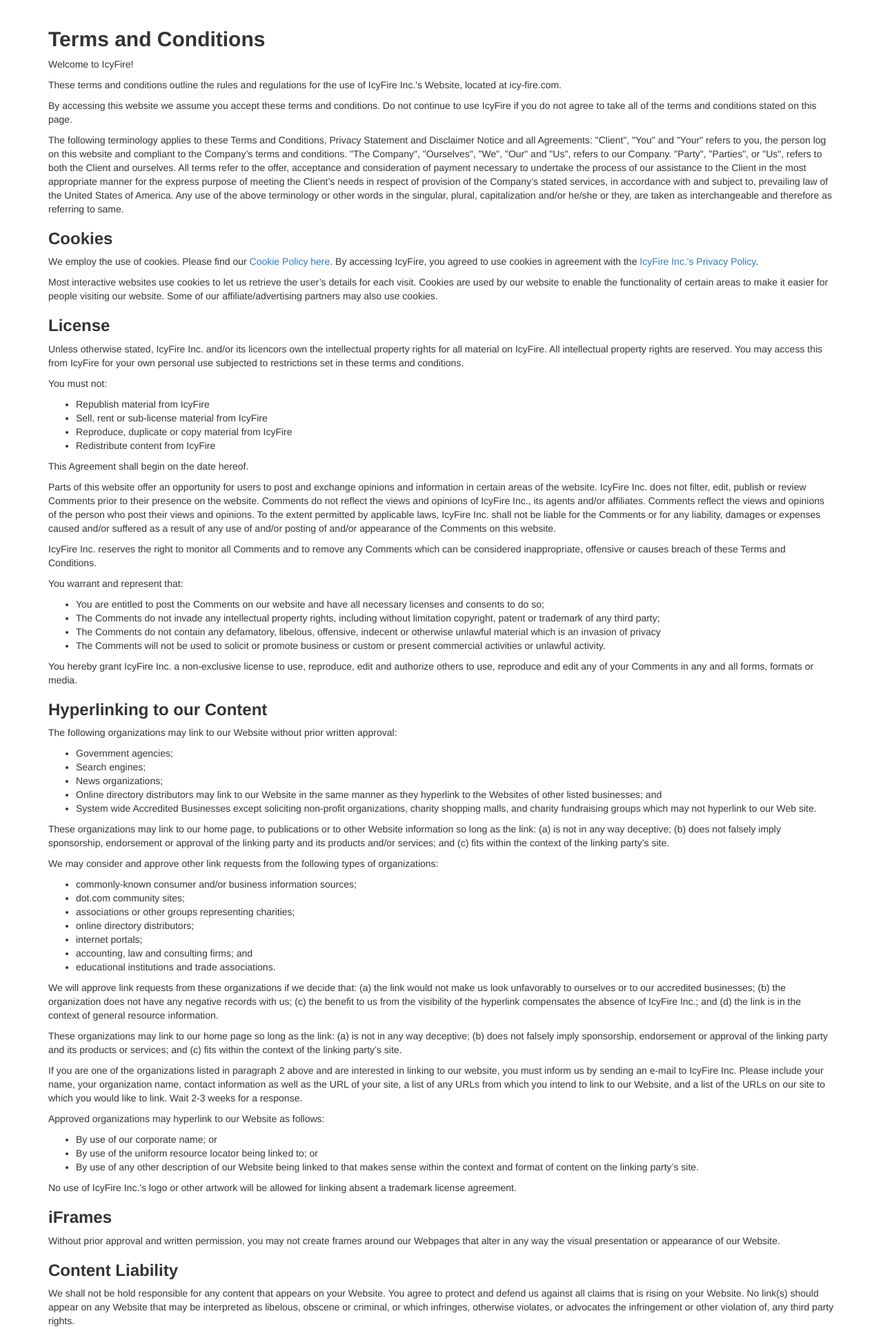
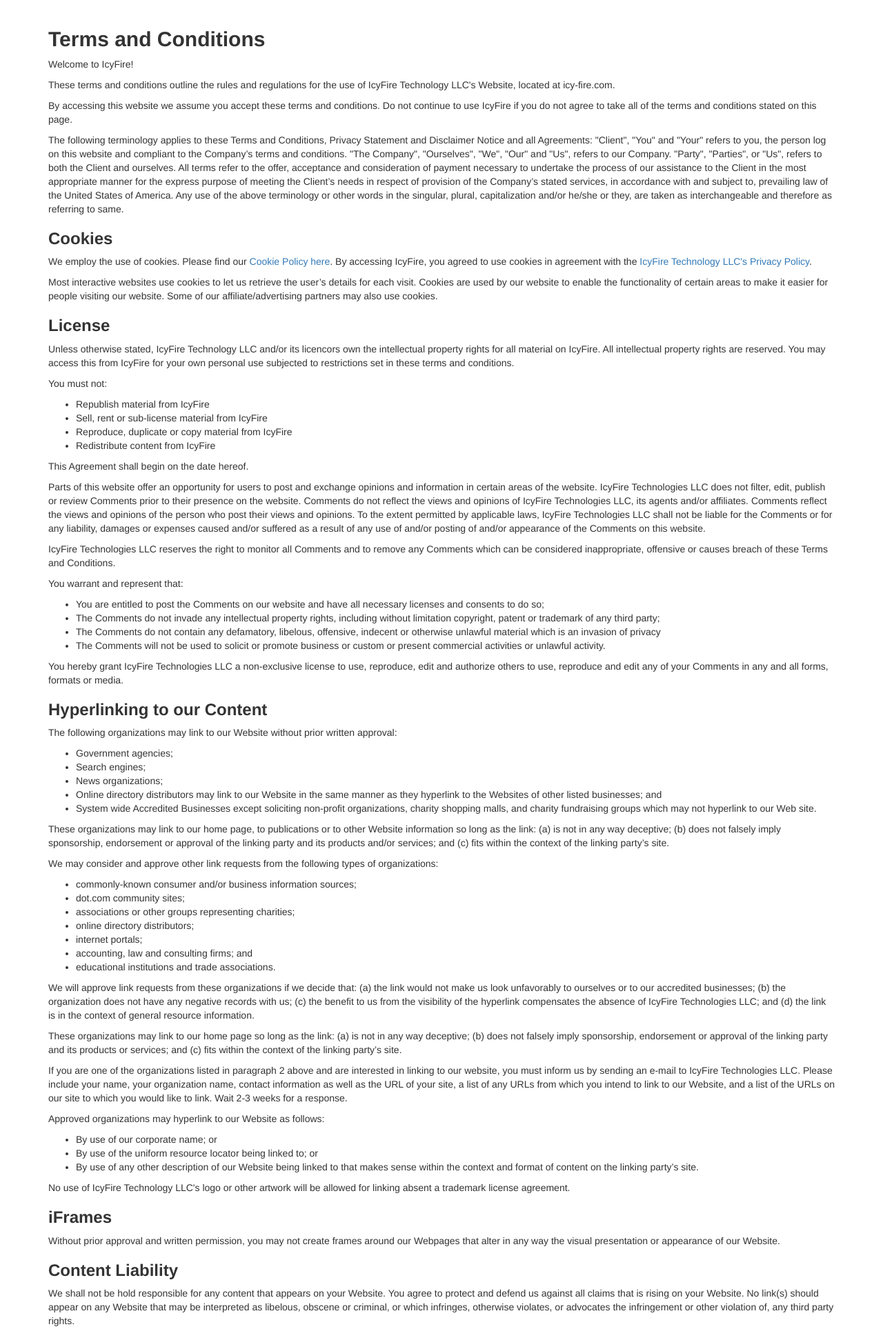
Before and after one commit to neil-rutherford/icyfire-website, a Flask app: page /legal/user/terms-of-service in a window 1280 px wide. Shown: the part 52-1979 px from the top of the page at 69% size. Run offline with Flask 2, Linux system fonts and the light colour scheme; some libraries are stand-ins or nearby versions.

Commit message:
Legal blueprint good to go

```diff
--- a/app/legal/routes.py
+++ b/app/legal/routes.py
@@ -33,6 +33,7 @@ def fill_pdf(input_path, output_path, data_dict):
                     )
     pdfrw.PdfWriter().write(output_path, template_pdf)
 
+# Tested 2020-08-04
 @bp.route('/legal/user/privacy-policy', methods=['GET'])
 def privacy_policy():
     if current_user.is_authenticated:
@@ -41,10 +42,6 @@ def privacy_policy():
         user = User.query.filter_by(id=current_user.id).first()
         incidents = Sentry.query.filter_by(user_id=current_user.id).all()
         crta = current_user.icyfire_crta
-        #country = str(current_user.icyfire_crta).split('-')[0]
-        #region = str(current_user.icyfire_crta).split('-')[1]
-        #team = str(current_user.icyfire_crta).split('-')[2]
-        #agent = str(current_user.icyfire_crta).split('-')[3]
         if crta is None:
             contractor = None
             sales = None
@@ -69,56 +66,22 @@ def privacy_policy():
         incidents = Sentry.query.filter_by(ip_address=request.remote_addr).all()
     return render_template('legal/privacy_policy.html', domain=domain, user=user, contractor=contractor, sales=sales, incidents=incidents, title='Privacy Policy')
 
+# Tested 2020-08-04
 @bp.route('/legal/user/cookie-policy', methods=['GET'])
 def cookie_policy():
     return render_template('legal/cookie_policy.html', title='Cookie Policy')
 
+# Tested 2020-08-04
 @bp.route('/legal/user/terms-of-service', methods=['GET'])
 def terms_of_service():
     return render_template('legal/terms_of_service.html', title='Terms of Service')
 
-@bp.route('/legal/contractor/ica', methods=['GET'])
-@login_required
-def independent_contractor_agreement():
-    if current_user.email != 'neilbolyard@gmail.com':
-        flash("You don't have permission to do that.")
-        make_sentry(user_id=current_user.id, domain_id=current_user.domain_id, ip_address=request.remote_addr, endpoint='legal.independent_contractor_agreement', status_code=403, status_message='Access denied.')
-        return redirect(url_for('main.dashboard'))
-    form = GenerateIcaForm()
-    if form.validate_on_submit():
-        basedir = os.path.abspath(os.path.dirname(__file__))
-        data_dict = {
-            'contract_day': datetime.utcnow().strftime('%d'),
-            'contract_month': datetime.utcnow().strftime('%B'),
-            'contract_year': datetime.utcnow().strftime('%Y'),
-            'contractor_name1': '{} {}'.format(str(form.first_name.data), str(form.last_name.data)),
-            'client_address1': '6558 S Cook Way',
-            'client_address2': 'Centennial, Colorado 80121',
-            'contractor_address1': '{}'.format(str(form.street_address.data)),
-            'contractor_address2': '{}, {} {}'.format(str(form.city.data), str(form.state.data), str(form.zip_code.data)),
-            'contract_date': datetime.utcnow().strftime('%Y-%m-%d'),
-            'contractor_name2': '{} {}'.format(str(form.first_name.data), str(form.last_name.data))
-        }
-        if str(form.contractor_type.data) == 'agent':
-            input_path = os.path.join(basedir, 'app', 'static', 'agreements', 'agent_ica.pdf')
-            output_path = os.path.join(basedir, 'app', 'static', 'records', 'contracts', '{}_ica.pdf'.format(str(form.last_name.data)))
-            fill_pdf_template(input_path=input_path, output_path=output_path, data_dict=data_dict)
-        elif str(form.contractor_type.data) == 'team_lead':
-            input_path = os.path.join(basedir, 'app', 'static', 'agreements', 'team_lead_ica.pdf')
-            output_path = os.path.join(basedir, 'app', 'static', 'records', 'contracts', '{}_ica.pdf'.format(str(form.last_name.data)))
-            fill_pdf_template(input_path=input_path, output_path=output_path, data_dict=data_dict)
-        elif str(form.contractor_type.data) == 'region_lead':
-            input_path = os.path.join(basedir, 'app', 'static', 'agreements', 'region_lead_ica.pdf')
-            output_path = os.path.join(basedir, 'app', 'static', 'records', 'contracts', '{}_ica.pdf'.format(str(form.last_name.data)))
-            fill_pdf(input_path=input_path, output_path=output_path, data_dict=data_dict)
-        make_sentry(user_id=current_user.id, domain_id=current_user.domain_id, ip_address=request.remote_addr, endpoint='legal.privacy_policy', status_code=200, status_message='OK')
-        return send_from_directory(os.path.join(basedir, 'app', 'static', 'records', 'contracts'), '{}_ica.pdf'.format(str(form.last_name.data)), as_attachment=True)
-    return render_template('legal/independent_contractor_agreement.html', title='Generate Independent Contractor Agreement', form=form)
-
+# Tested 2020-08-04
 @bp.route('/legal/vulnerability-disclosure-program')
 def vulnerability_disclosure_program():
     return render_template('legal/vdp.html', title='IcyFire - Vulnerability Disclosure Program (VDP)')
 
+# Tested 2020-08-04
 @bp.route('/legal/report-vulnerability')
 def report_vulnerability():
     return redirect('https://docs.google.com/forms/d/e/1FAIpQLSdz9635l_yBfSXg9-a3aXOejkOqVQcVCQf-3svF8VEdQekmNw/viewform?usp=sf_link')
--- a/app/templates/legal/cookie_policy.html
+++ b/app/templates/legal/cookie_policy.html
@@ -9,7 +9,7 @@
     <p>Both websites and HTML emails may also contain other tracking technologies such as "web beacons" or "pixels." These are typically small transparent images that provide us with statistics, for similar purposes as cookies. They are often used in conjunction with cookies, though they are not stored on your computer in the same way. As a result, if you disable cookies, web beacons may still load, but their functionality will be restricted. If you are still curious, you can learn more <a href="https://www.allaboutcookies.org/">here</a>.</p>
     <br>
     <h2>How we use cookies</h2>
-    <p>We use <a href="https://www.allaboutcookies.org/cookies/session-cookies-used-for.html">session cookies</a>. These are signed cryptographically so that they cannot be modified by anyone except the website administrator. Without this session cookie, you would have to log in every time the page reloads.</p>
+    <p>We use <a href="https://www.allaboutcookies.org/cookies/session-cookies-used-for.html">session cookies</a>. These are signed cryptographically so that they cannot be modified by anyone except the website administrator. Without this session cookie, you would have to log in every time the page redirects.</p>
     <p>We use cookies for the following reasons:</p>
     <ul>
         <li>To help you sign in and sign out of our site.</li>
--- a/app/templates/legal/terms_of_service.html
+++ b/app/templates/legal/terms_of_service.html
@@ -6,7 +6,7 @@
 
     <p>Welcome to IcyFire!</p>
 
-    <p>These terms and conditions outline the rules and regulations for the use of IcyFire Inc.'s Website, located at icy-fire.com.</p>
+    <p>These terms and conditions outline the rules and regulations for the use of IcyFire Technology LLC's Website, located at icy-fire.com.</p>
 
     <p>By accessing this website we assume you accept these terms and conditions. Do not continue to use IcyFire if you do not agree to take all of the terms and conditions stated on this page.</p>
 
@@ -14,13 +14,13 @@
 
     <h3><strong>Cookies</strong></h3>
 
-    <p>We employ the use of cookies. Please find our <a href="{{ url_for('legal.cookie_policy') }}">Cookie Policy here</a>. By accessing IcyFire, you agreed to use cookies in agreement with the <a href="{{ url_for('legal.privacy_policy') }}">IcyFire Inc.'s Privacy Policy</a>.</p>
+    <p>We employ the use of cookies. Please find our <a href="{{ url_for('legal.cookie_policy') }}">Cookie Policy here</a>. By accessing IcyFire, you agreed to use cookies in agreement with the <a href="{{ url_for('legal.privacy_policy') }}">IcyFire Technology LLC's Privacy Policy</a>.</p>
 
     <p>Most interactive websites use cookies to let us retrieve the user’s details for each visit. Cookies are used by our website to enable the functionality of certain areas to make it easier for people visiting our website. Some of our affiliate/advertising partners may also use cookies.</p>
 
     <h3><strong>License</strong></h3>
 
-    <p>Unless otherwise stated, IcyFire Inc. and/or its licencors own the intellectual property rights for all material on IcyFire. All intellectual property rights are reserved. You may access this from IcyFire for your own personal use subjected to restrictions set in these terms and conditions.</p>
+    <p>Unless otherwise stated, IcyFire Technology LLC and/or its licencors own the intellectual property rights for all material on IcyFire. All intellectual property rights are reserved. You may access this from IcyFire for your own personal use subjected to restrictions set in these terms and conditions.</p>
 
     <p>You must not:</p>
     <ul>
@@ -32,9 +32,9 @@
 
     <p>This Agreement shall begin on the date hereof.</p>
 
-    <p>Parts of this website offer an opportunity for users to post and exchange opinions and information in certain areas of the website. IcyFire Inc. does not filter, edit, publish or review Comments prior to their presence on the website. Comments do not reflect the views and opinions of IcyFire Inc., its agents and/or affiliates. Comments reflect the views and opinions of the person who post their views and opinions. To the extent permitted by applicable laws, IcyFire Inc. shall not be liable for the Comments or for any liability, damages or expenses caused and/or suffered as a result of any use of and/or posting of and/or appearance of the Comments on this website.</p>
+    <p>Parts of this website offer an opportunity for users to post and exchange opinions and information in certain areas of the website. IcyFire Technologies LLC does not filter, edit, publish or review Comments prior to their presence on the website. Comments do not reflect the views and opinions of IcyFire Technologies LLC, its agents and/or affiliates. Comments reflect the views and opinions of the person who post their views and opinions. To the extent permitted by applicable laws, IcyFire Technologies LLC shall not be liable for the Comments or for any liability, damages or expenses caused and/or suffered as a result of any use of and/or posting of and/or appearance of the Comments on this website.</p>
 
-    <p>IcyFire Inc. reserves the right to monitor all Comments and to remove any Comments which can be considered inappropriate, offensive or causes breach of these Terms and Conditions.</p>
+    <p>IcyFire Technologies LLC reserves the right to monitor all Comments and to remove any Comments which can be considered inappropriate, offensive or causes breach of these Terms and Conditions.</p>
 
     <p>You warrant and represent that:</p>
 
@@ -45,7 +45,7 @@
         <li>The Comments will not be used to solicit or promote business or custom or present commercial activities or unlawful activity.</li>
     </ul>
 
-    <p>You hereby grant IcyFire Inc. a non-exclusive license to use, reproduce, edit and authorize others to use, reproduce and edit any of your Comments in any and all forms, formats or media.</p>
+    <p>You hereby grant IcyFire Technologies LLC a non-exclusive license to use, reproduce, edit and authorize others to use, reproduce and edit any of your Comments in any and all forms, formats or media.</p>
 
     <h3><strong>Hyperlinking to our Content</strong></h3>
 
@@ -73,11 +73,11 @@
         <li>educational institutions and trade associations.</li>
     </ul>
 
-    <p>We will approve link requests from these organizations if we decide that: (a) the link would not make us look unfavorably to ourselves or to our accredited businesses; (b) the organization does not have any negative records with us; (c) the benefit to us from the visibility of the hyperlink compensates the absence of IcyFire Inc.; and (d) the link is in the context of general resource information.</p>
+    <p>We will approve link requests from these organizations if we decide that: (a) the link would not make us look unfavorably to ourselves or to our accredited businesses; (b) the organization does not have any negative records with us; (c) the benefit to us from the visibility of the hyperlink compensates the absence of IcyFire Technologies LLC; and (d) the link is in the context of general resource information.</p>
 
     <p>These organizations may link to our home page so long as the link: (a) is not in any way deceptive; (b) does not falsely imply sponsorship, endorsement or approval of the linking party and its products or services; and (c) fits within the context of the linking party’s site.</p>
 
-    <p>If you are one of the organizations listed in paragraph 2 above and are interested in linking to our website, you must inform us by sending an e-mail to IcyFire Inc. Please include your name, your organization name, contact information as well as the URL of your site, a list of any URLs from which you intend to link to our Website, and a list of the URLs on our site to which you would like to link. Wait 2-3 weeks for a response.</p>
+    <p>If you are one of the organizations listed in paragraph 2 above and are interested in linking to our website, you must inform us by sending an e-mail to IcyFire Technologies LLC. Please include your name, your organization name, contact information as well as the URL of your site, a list of any URLs from which you intend to link to our Website, and a list of the URLs on our site to which you would like to link. Wait 2-3 weeks for a response.</p>
 
     <p>Approved organizations may hyperlink to our Website as follows:</p>
 
@@ -87,7 +87,7 @@
         <li>By use of any other description of our Website being linked to that makes sense within the context and format of content on the linking party’s site.</li>
     </ul>
 
-    <p>No use of IcyFire Inc.'s logo or other artwork will be allowed for linking absent a trademark license agreement.</p>
+    <p>No use of IcyFire Technology LLC's logo or other artwork will be allowed for linking absent a trademark license agreement.</p>
 
     <h3><strong>iFrames</strong></h3>
 
```
Also changed, not shown: app/templates/legal/privacy_policy.html (+7 -7 lines).
